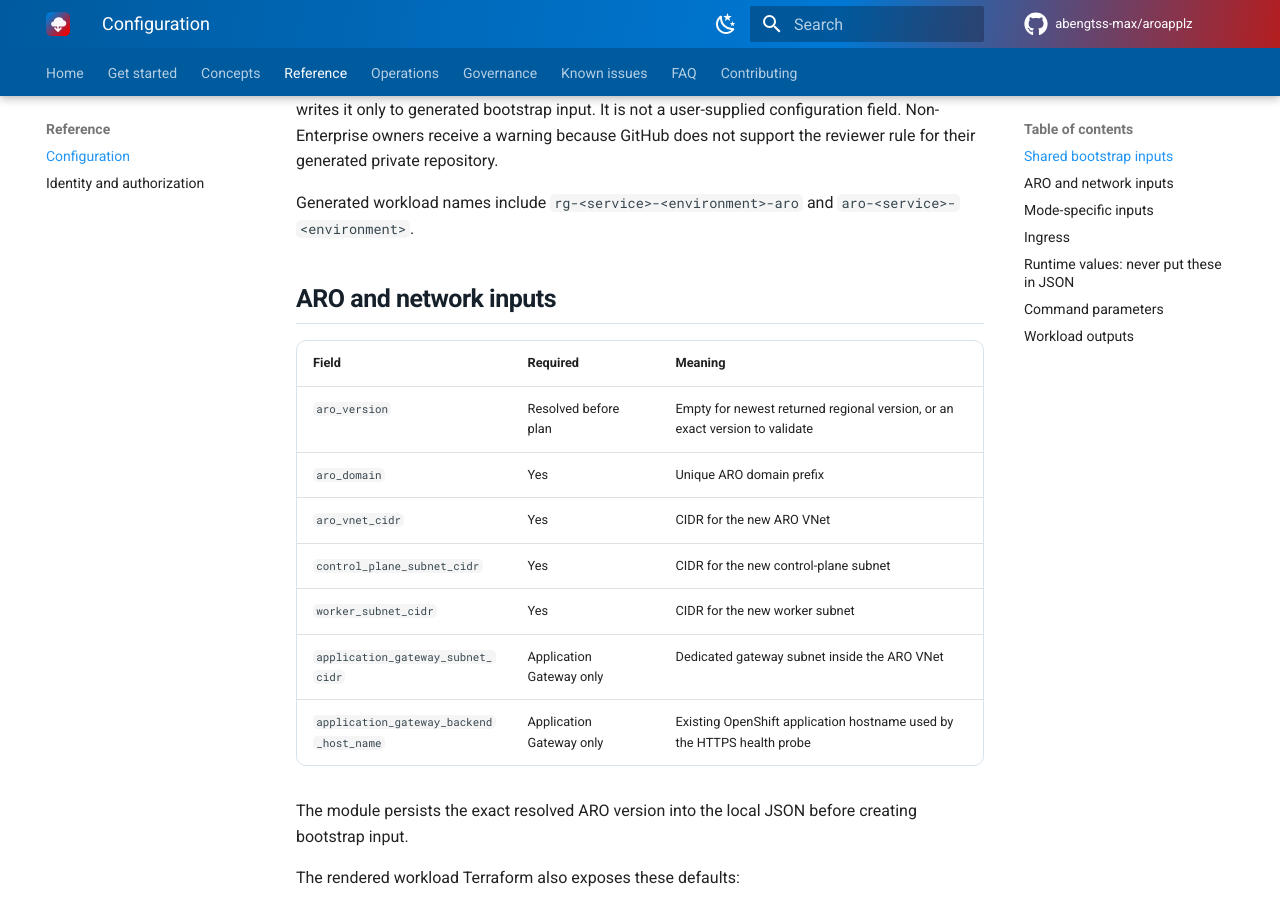
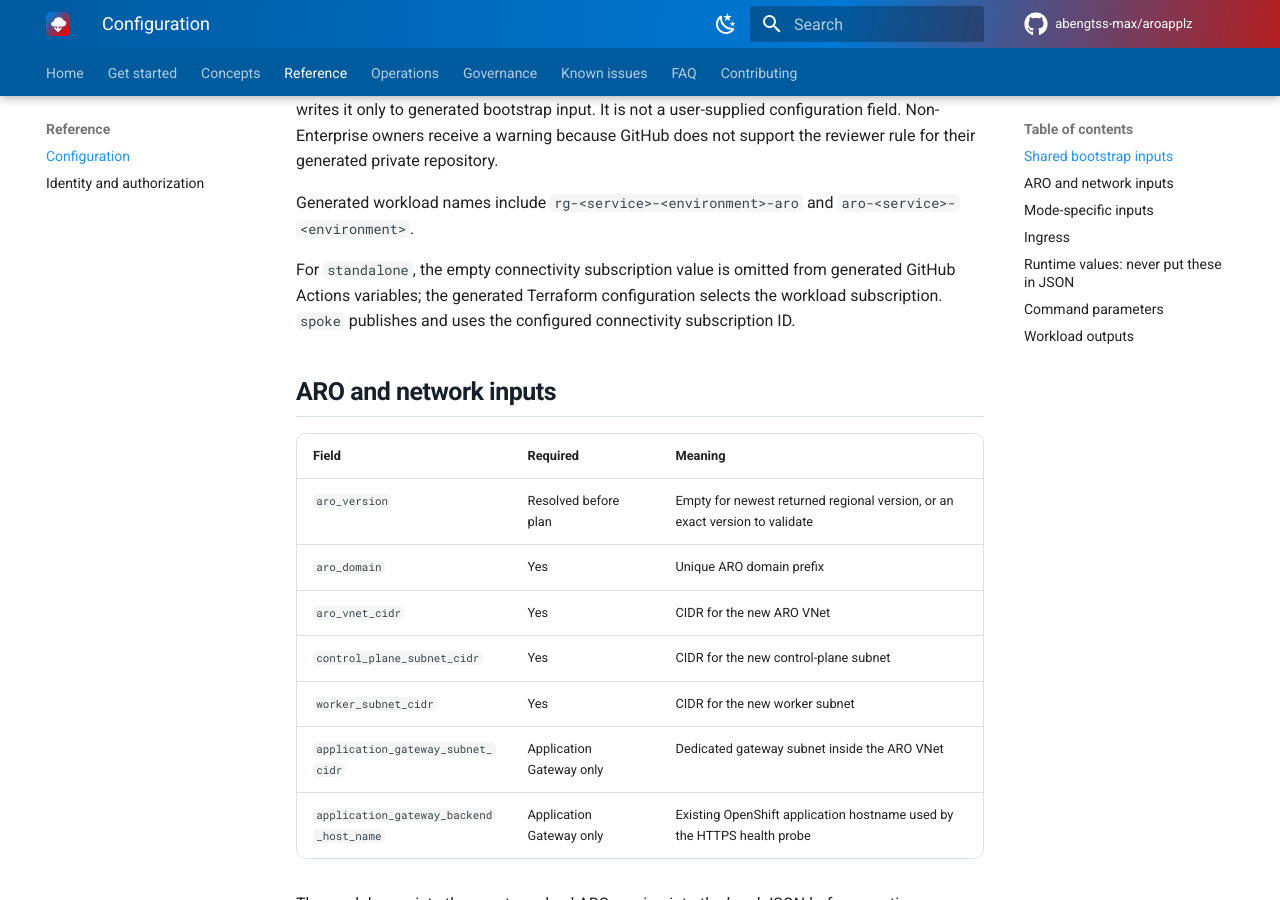
Before and after one commit to abengtss-max/aroapplz, an MkDocs documentation site: the page built from docs/reference/configuration.md, in a window 1280 px wide and 900 px high, scrolled down 1098 px. Built offline with MkDocs 1.6.1 and Material for MkDocs 9.7.7, drawn with Linux system fonts in a browser that asks for light colours; comment, search, counter and statistics services are not loaded.

Commit message:
fix: omit empty standalone GitHub variable

```diff
--- a/docs/reference/configuration.md
+++ b/docs/reference/configuration.md
@@ -25,6 +25,8 @@ Copy one to the ignored `config/local.json` before editing.
 Preflight derives `apply_environment_reviewers_enabled` from the GitHub owner plan and writes it only to generated bootstrap input. It is not a user-supplied configuration field. Non-Enterprise owners receive a warning because GitHub does not support the reviewer rule for their generated private repository.
 
 Generated workload names include `rg-<service>-<environment>-aro` and `aro-<service>-<environment>`.
+
+For `standalone`, the empty connectivity subscription value is omitted from generated GitHub Actions variables; the generated Terraform configuration selects the workload subscription. `spoke` publishes and uses the configured connectivity subscription ID.
 
 ## ARO and network inputs
 
```
Also changed, not shown: 2 other files.
